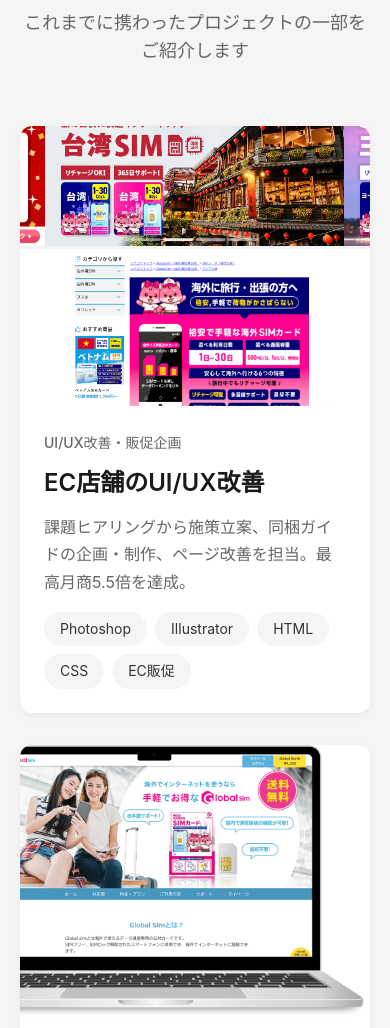
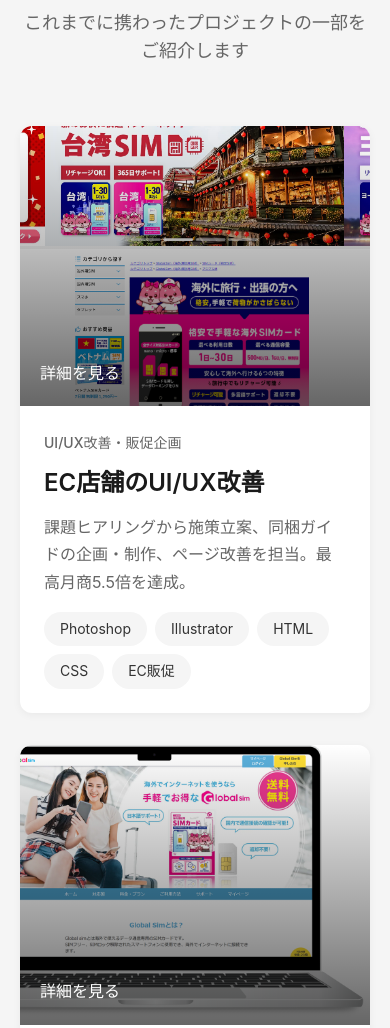
Before and after one commit to m1028aapgpg-art/portfolio-2026, a plain HTML site: page index.html in a window 390 px wide. Shown: the part 6220-7248 px from the top of the page. Drawn offline with Linux system fonts and the light colour scheme.

Commit message:
Add files via upload

```diff
--- a/style.css
+++ b/style.css
@@ -768,6 +768,12 @@ body {
     .contact-wrapper {
         grid-template-columns: 1fr;
     }
+
+    .portfolio-overlay {
+        opacity: 1;
+    }
+
+
 }
 
 @media (max-width: 768px) {
```
